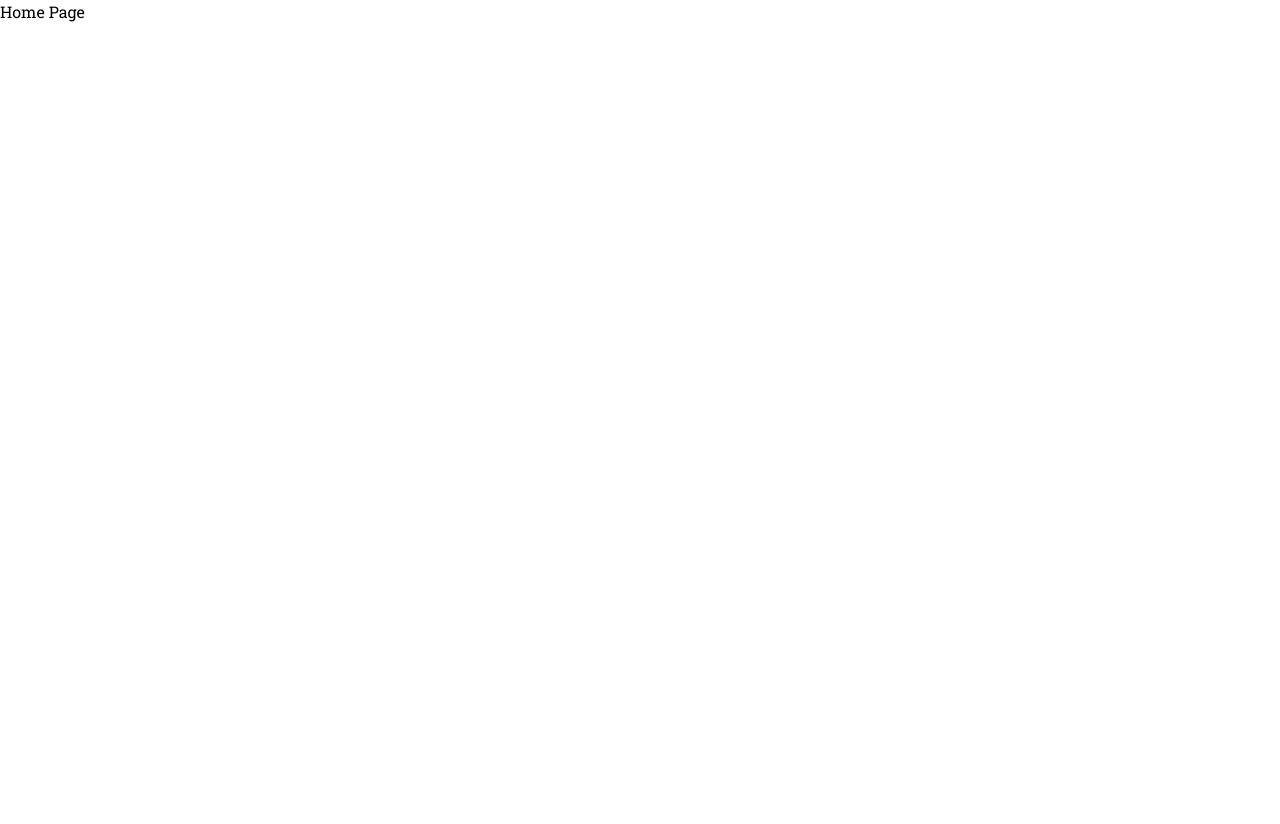
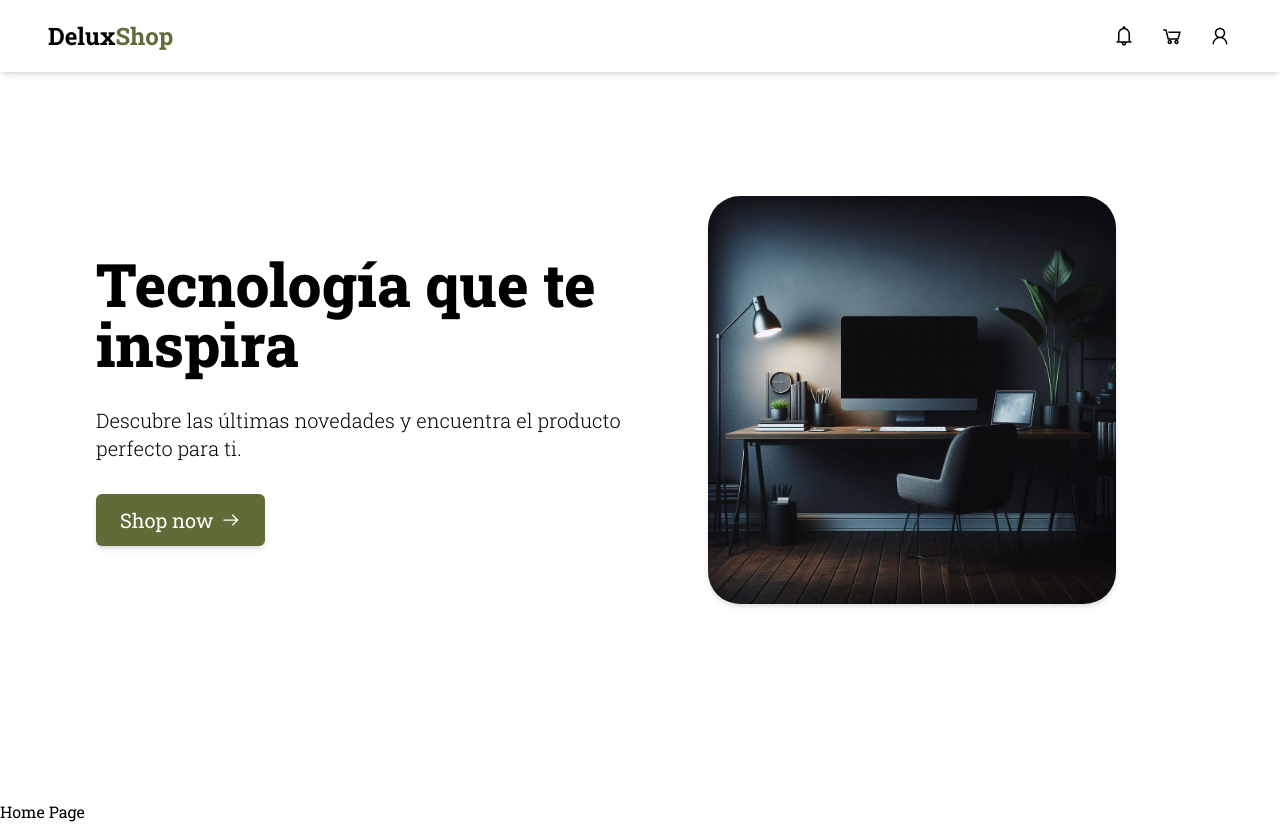
Before and after one commit to danexcode/DeluxStore, a React (Vite) app: page / in a window 1280 px wide. Before the commit the page ends 800 px from the top, so only its background shows below. Built offline with nearby package versions, Linux system fonts and the light colour scheme; a web font is replaced by a local one.

Commit message:
Design Header and Hero section

```diff
--- a/package.json
+++ b/package.json
@@ -13,6 +13,7 @@
     "jotai": "^2.12.0",
     "react": "^19.0.0",
     "react-dom": "^19.0.0",
+    "react-icons": "^5.4.0",
     "react-router-dom": "^7.1.5"
   },
   "devDependencies": {
--- a/src/components/Layout/Header.tsx
+++ b/src/components/Layout/Header.tsx
@@ -1,5 +1,28 @@
+import { Link } from "react-router-dom";
+import { LiaBarsSolid, LiaBell, LiaShoppingCartSolid, LiaUser } from 'react-icons/lia';
+
 export default function Header() {
   return (
-    <header></header>
+    <header className="flex bg-white fixed w-full items-center justify-between py-5 px-12 shadow-md">
+      <Link to="/" className="text-2xl font-bold text-font">
+        Delux<span className="text-primary">Shop</span>
+      </Link>
+      <div className="flex items-center gap-6 max-md:hidden">
+        <i>
+          <LiaBell className="text-2xl cursor-pointer" />
+        </i>
+        <i>
+          <LiaShoppingCartSolid className="text-2xl cursor-pointer" />
+        </i>
+        <span>
+          <LiaUser className="text-2xl cursor-pointer" />
+        </span>
+      </div>
+      <div className="hidden max-md:block">
+        <i>
+          <LiaBarsSolid className="text-2xl" />
+        </i>
+      </div>
+    </header>
   )
 }
--- a/src/pages/home.tsx
+++ b/src/pages/home.tsx
@@ -1,7 +1,30 @@
+import { LiaArrowRightSolid } from "react-icons/lia";
+
 export default function Home() {
   return (
-    <section>
+    <>
+      <section className="bg-white text-font h-screen grid md:grid-cols-2 w-full justify-center px-24 items-center ">
+        <section className="">
+          <h1 className="text-6xl font-extrabold">Tecnología que te inspira</h1>
+          <p className="text-xl font-light my-8">
+            {' '}
+            Descubre las últimas novedades y encuentra el producto perfecto para
+            ti.
+          </p>
+          <button className="bg-primary flex items-center gap-2 py-3 px-6 cursor-pointer rounded-md shadow-md text-white text-xl">
+            Shop now
+            <LiaArrowRightSolid className="inline" />
+          </button>
+        </section>
+        <figure className="flex justify-center max-md:hidden">
+          <img
+            className="cursor-pointer rounded-4xl shadow-md w-[75%] h-[75%] hover:scale-105 ease-in-out duration-200"
+            src="/public/images/Hero-Image.png"
+            alt="Desktop Monitor"
+          />
+        </figure>
+      </section>
       Home Page
-    </section>
-  )
+    </>
+  );
 }
```
Also changed, not shown: public/images/Hero-Image.png (added), 1 other file (tests, documents, lock files or other folders).
